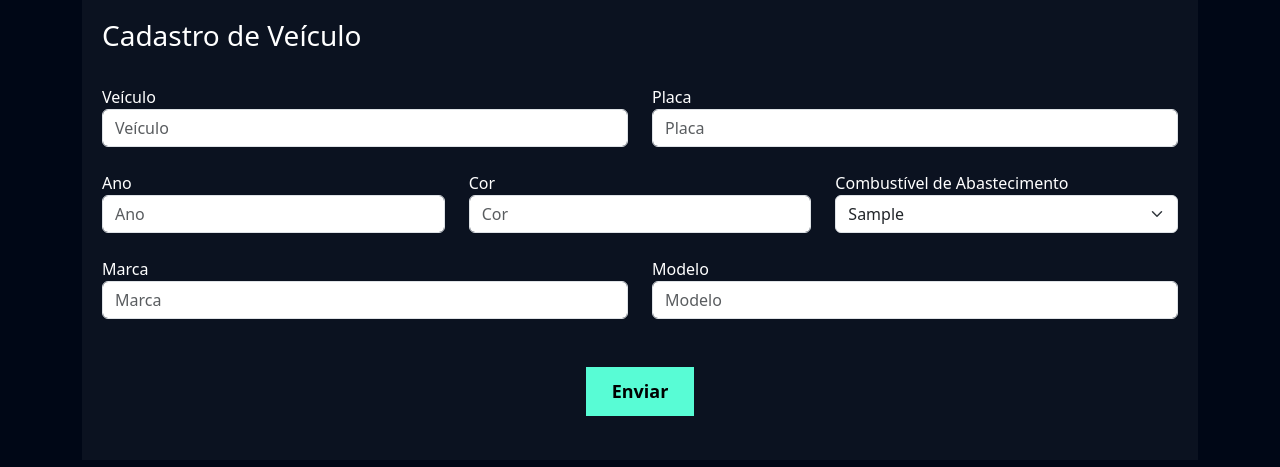
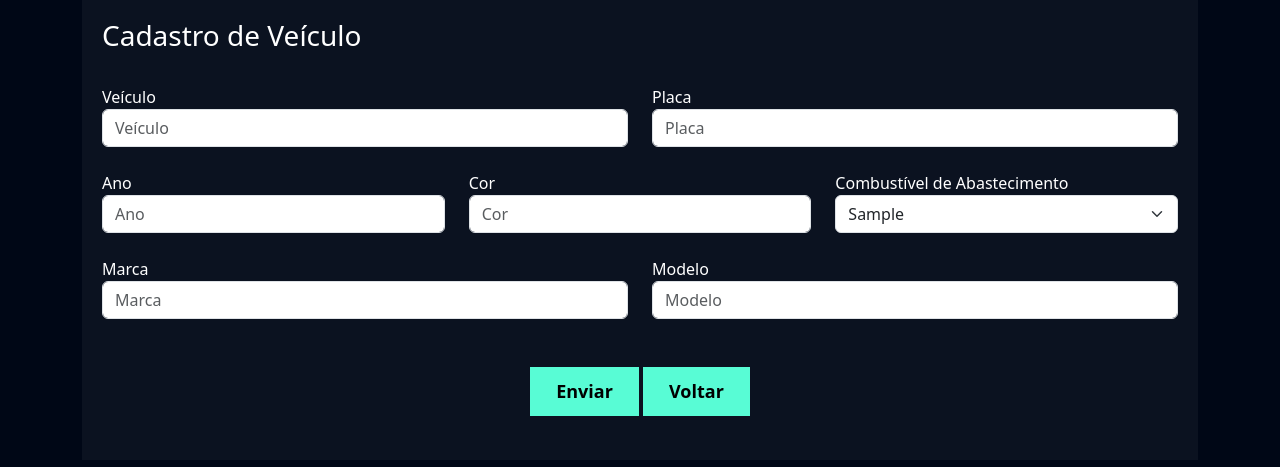
Before and after one commit to felipepurgano/GasCheck, a Django app: page /fuel/cad_carros/ in a window 1280 px wide. Shown: the part 49-516 px from the top of the page. Run offline with Django 3.2, Linux system fonts and the light colour scheme; a user stored in the database is signed in; tables that the repository leaves empty hold one stand-in row (values such as "Sample post").

Commit message:
Update cad_carros.html

```diff
--- a/fuel/templates/cad_carros.html
+++ b/fuel/templates/cad_carros.html
@@ -72,6 +72,7 @@
                     <br>
                     <div style="text-align: center;">
                         <input type="submit" value="Enviar" class="btn-cadastro">
+                        <input type="button" value="Voltar" onclick="window.location.href='{% url 'abastecimentos' %}'" class="btn-cadastro">
                     </div>
                     <br>
 {% endblock 'conteudo' %}
```
